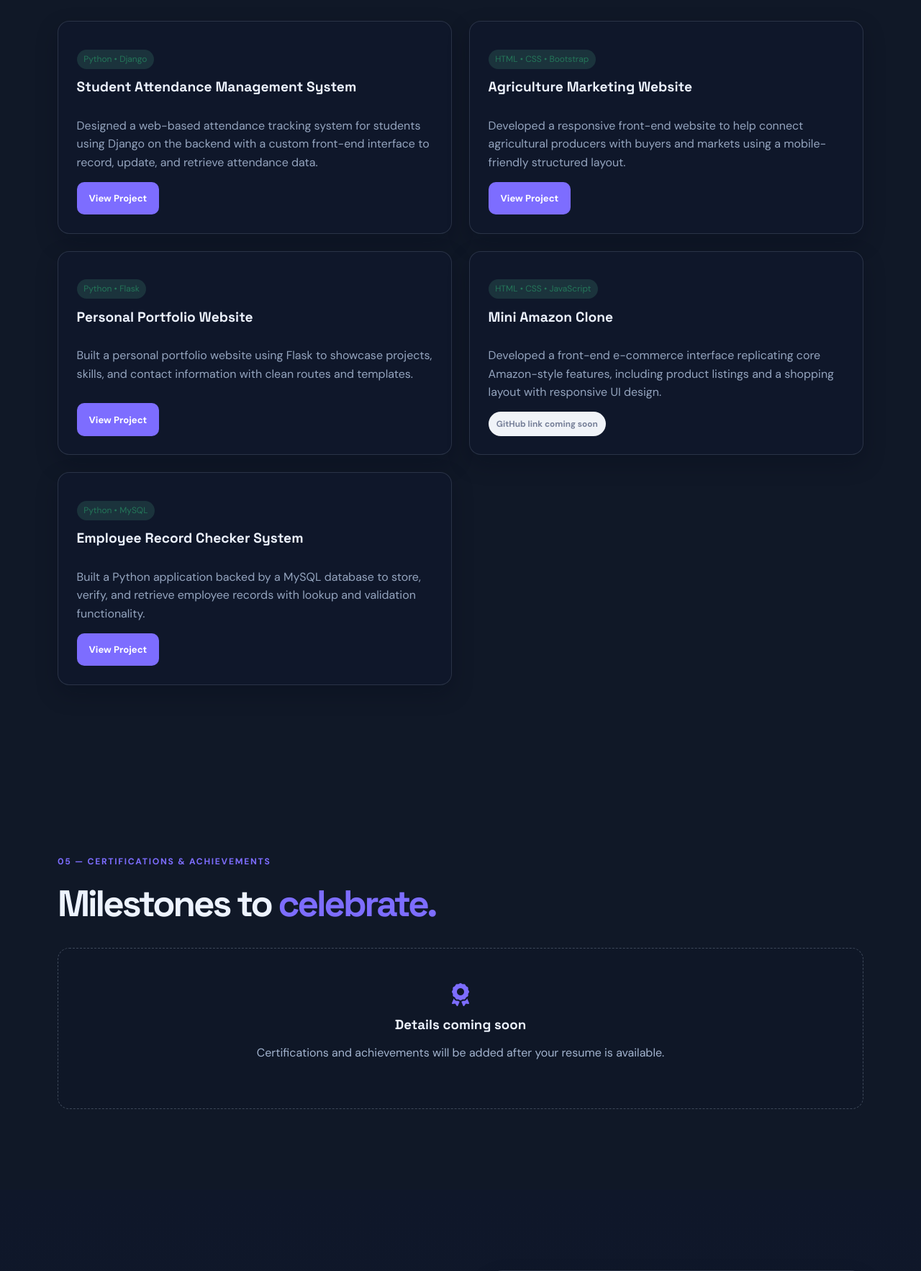
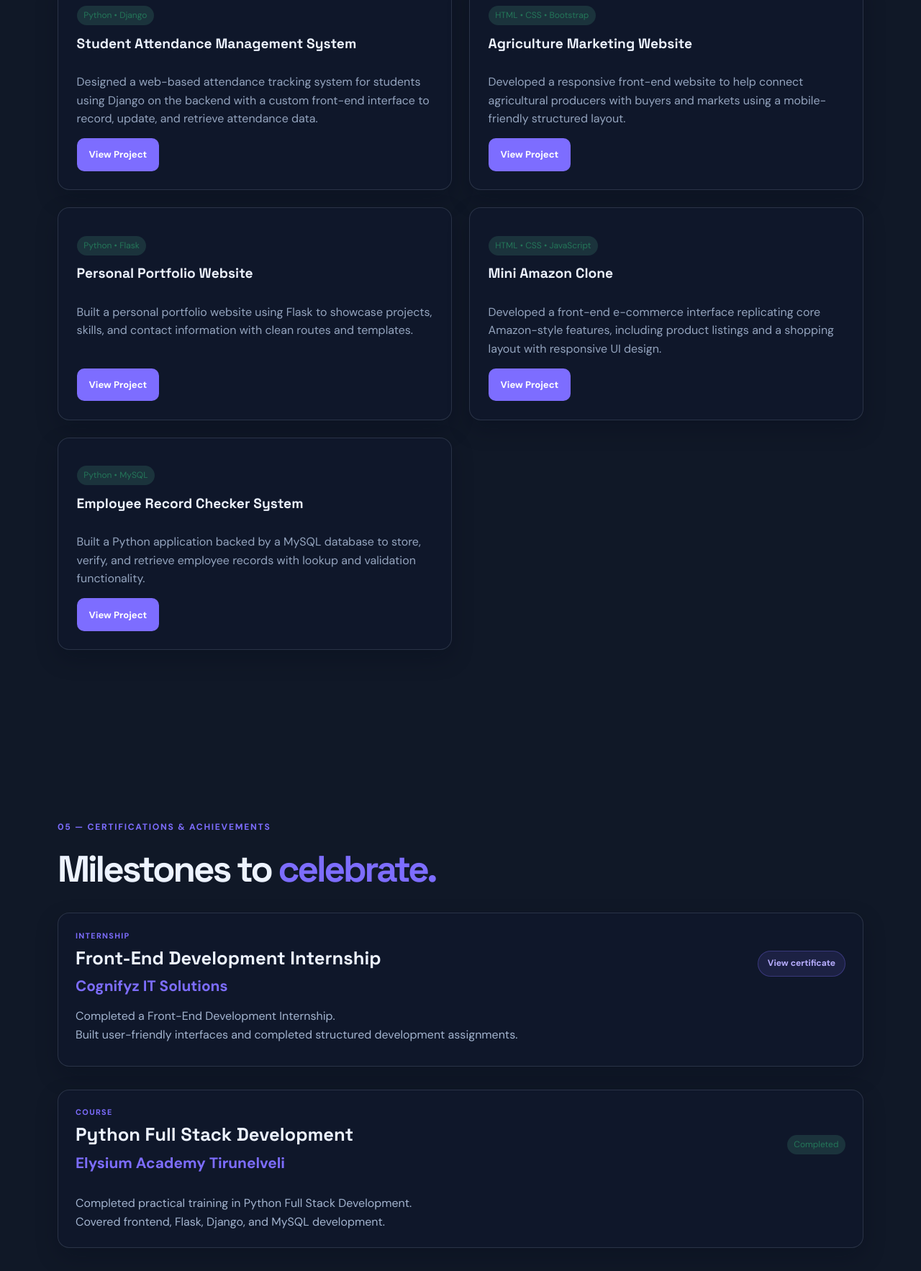
Before and after one commit to Yuvashankar-bit/YuvaShankar-Developer-Portfolio, a Flask app: page / in a window 1280 px wide. Shown: the part 2743-4509 px from the top of the page at 72% size. Run offline with Flask 3, Linux system fonts and the light colour scheme.

Commit message:
Update index.html with new content and links

```diff
--- a/templates/index.html
+++ b/templates/index.html
@@ -3,11 +3,16 @@
 <header class="site-header" id="home">
   <nav class="nav container" aria-label="Main navigation">
     <a class="brand" href="#home">YS<span>.</span></a>
-    <button class="menu-toggle" aria-label="Toggle navigation" aria-expanded="false"><i
+    <div class="nav-actions">
+      <button class="theme-toggle" type="button" aria-label="Toggle theme" aria-pressed="false" title="Toggle theme">
+        <i class="fa-solid fa-lightbulb"></i>
+      </button>
+      <button class="menu-toggle" aria-label="Toggle navigation" aria-expanded="false"><i
         class="fa-solid fa-bars"></i></button>
+    </div>
     <div class="nav-links">
       <a class="active" href="#home">Home</a><a href="#about">About</a><a href="#education">Education</a><a
-        href="#skills">Skills</a><a href="#projects">Projects</a><a href="#contact">Contact</a>
+        href="#skills">Skills</a><a href="#projects">Projects</a><a href="#certifications">Certificate</a><a href="#contact">Contact</a>
     </div>
   </nav>
 </header>
@@ -15,7 +20,7 @@
   <section class="hero section container reveal">
     <div class="hero-copy">
       <p class="eyebrow">Hello, I’m</p>
-      <h1>M. <span>Yuvashankar</span></h1>
+      <h1>M.<span>Yuvashankar</span></h1>
       <h2>B.Tech AI&amp;DS | Python Full-Stack Developer</h2>
       <p class="lead">A motivated Artificial Intelligence and Data Science graduate who enjoys building responsive,
         user-friendly web applications and solving real-world problems through technology.</p>
@@ -23,15 +28,14 @@
             class="fa-solid fa-arrow-right"></i></a><a class="btn outline"
           href="{{ url_for('download_resume') }}">Download Resume <i class="fa-solid fa-download"></i></a></div>
       <div class="socials"><a href="mailto:yuvabala54@gmail.com" aria-label="Email"><i
-            class="fa-solid fa-envelope"></i></a><a href="https://github.com/Yuvashankar-bit" target="_blank"
-          rel="noopener" aria-label="GitHub"><i class="fa-brands fa-github"></i></a><span
-          class="social-placeholder" title="Social links will be added later"><i
-            class="fa-brands fa-linkedin-in"></i></span></div>
+        class="fa-solid fa-envelope"></i></a><a href="https://github.com/Yuvashankar-bit" target="_blank"
+          rel="noopener" aria-label="GitHub"><i class="fa-brands fa-github"></i></a><a href="https://www.linkedin.com/in/m-yuva-shankar-3973362a9" target="_blank"
+          rel="noopener" aria-label="LinkedIn"><i class="fa-brands fa-linkedin-in"></i></a></div>
     </div>
     <div class="hero-art">
       <div class="orb orb-one"></div>
       <div class="orb orb-two"></div>
-      <div class="profile-placeholder"><i class="fa-solid fa-user"></i><small>Profile photo<br>coming soon</small></div>
+      <img class="profile-image" src="{{ url_for('static', filename='images/profile.png') }}" alt="M. Yuvashankar profile picture">
       <div class="floating-badge"><i class="fa-solid fa-code"></i><span>Build. Learn.<br>Grow.</span></div>
     </div>
   </section>
@@ -88,7 +92,6 @@
           <p>Problem solving · Adaptability · Continuous learning</p>
         </article>
       </div>
-      <p class="note"><i class="fa-solid fa-circle-info"></i> More skills will be added from your resume.</p>
     </div>
   </section>
   <section class="section muted" id="projects">
@@ -135,7 +138,8 @@
           <p>Developed a front-end e-commerce interface replicating core Amazon-style features, including product
             listings and a shopping layout with responsive UI design.</p>
           <div class="project-links">
-            <span class="project-status muted-status">GitHub link coming soon</span>
+            <a class="btn project-btn" href="https://github.com/Yuvashankar-bit/amazon-clone-frontend" target="_blank"
+              rel="noopener">View Project</a>
           </div>
         </article>
 
@@ -156,10 +160,42 @@
     <div class="container reveal">
       <p class="eyebrow">05 — Certifications &amp; achievements</p>
       <h2 class="section-title">Milestones to <span>celebrate.</span></h2>
-      <div class="empty-state compact"><i class="fa-solid fa-award"></i>
-        <h3>Details coming soon</h3>
-        <p>Certifications and achievements will be added after your resume is available.</p>
-      </div>
+
+      <article class="certificate-card is-collapsed">
+        <button class="certificate-toggle" type="button" aria-expanded="false">
+          <div class="certificate-summary">
+            <div>
+              <p class="eyebrow small">Internship</p>
+              <h3>Front-End Development Internship</h3>
+              <p class="certificate-subtitle">Cognifyz IT Solutions</p>
+            </div>
+            <span class="toggle-label">View certificate</span>
+          </div>
+          <p class="certificate-short-desc">
+            <span>Completed a Front-End Development Internship.</span>
+            <span>Built user-friendly interfaces and completed structured development assignments.</span>
+          </p>
+        </button>
+
+        <div class="certificate-detail">
+          <img class="certificate-image" src="{{ url_for('static', filename='images/M_Yuvashankar_Certificate.png') }}" alt="Internship completion certificate for M. Yuvashankar">
+        </div>
+      </article>
+
+      <article class="certificate-card course-card">
+        <div class="certificate-summary">
+          <div>
+            <p class="eyebrow small">Course</p>
+            <h3>Python Full Stack Development</h3>
+            <p class="certificate-subtitle">Elysium Academy Tirunelveli</p>
+          </div>
+          <span class="tag">Completed</span>
+        </div>
+        <p class="certificate-short-desc">
+          <span>Completed practical training in Python Full Stack Development.</span>
+          <span>Covered frontend, Flask, Django, and MySQL development.</span>
+        </p>
+      </article>
     </div>
   </section>
   <section class="section contact-section" id="contact">
@@ -187,15 +223,15 @@
 </main>
 <footer class="footer">
   <div class="container footer-inner">
-    <div><a class="brand" href="#home">MY<span>.</span></a>
+    <div><a class="brand" href="#home">YS<span>.</span></a>
       <p>B.Tech AI&amp;DS | Python Full-Stack Developer</p>
     </div>
     <div class="footer-links"><a href="#home">Home</a><a href="#about">About</a><a href="#skills">Skills</a><a
         href="#projects">Projects</a><a href="#contact">Contact</a></div>
-    <div class="socials"><a href="mailto:yuvabala54@gmail.com" aria-label="Email"><i
+        <div class="socials"><a href="mailto:yuvabala54@gmail.com" aria-label="Email"><i
           class="fa-solid fa-envelope"></i></a><a href="https://github.com/Yuvashankar-bit" target="_blank"
-          rel="noopener" aria-label="GitHub"><i class="fa-brands fa-github"></i></a><span class="social-placeholder"><i
-          class="fa-brands fa-linkedin-in"></i></span></div>
+          rel="noopener" aria-label="GitHub"><i class="fa-brands fa-github"></i></a><a href="https://www.linkedin.com/in/m-yuva-shankar-3973362a9" target="_blank"
+          rel="noopener" aria-label="LinkedIn"><i class="fa-brands fa-linkedin-in"></i></a></div>
   </div>
   <div class="container copyright">© <span id="year"></span> M. Yuvashankar. All Rights Reserved.</div>
 </footer>
```
